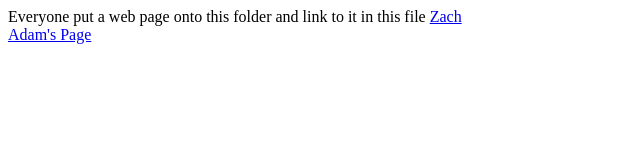
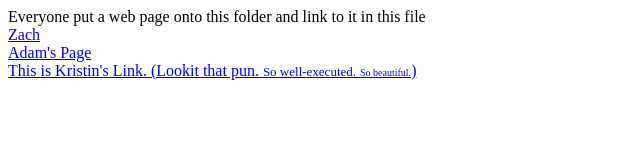
Before and after one commit to PCHWebClub/samples2013, a plain HTML site: page index.html in a window 1280 px wide. Shown: the whole page, without its empty margins (0-640 px from the left). Drawn offline with Linux system fonts and the light colour scheme.

Commit message:
added link for Kristin

```diff
--- a/index.html
+++ b/index.html
@@ -1,8 +1,9 @@
 <html>
 <body>
-Everyone put a web page onto this folder and link to it in this file
+Everyone put a web page onto this folder and link to it in this file</br>
 
 <a href='zach.html'>Zach</a><br />
 <a href='PCH_Project\index.html'>Adam's Page</a><br />
+<a href='http://wikicheats.gametrailers.com/images/d/de/Super_Smash_Bros_Link_01.jpg' title="Also my sincerest apologies for the insane amount of time it took me to upload this - Git wasn't cooperating and homework was preventing me from properly troubleshooting the problem.">This is Kristin's Link. (Lookit that pun. <font size="2">So well-executed.</font> <font size="0.5">So beautiful.</font>)</a></br>
 </body>
 </html>
```
